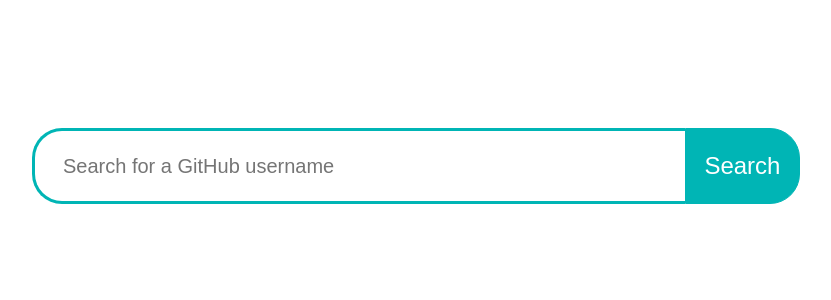
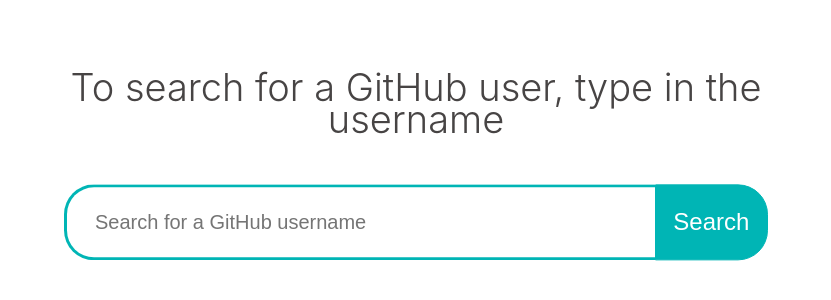
Before and after one commit to biacoronha/github_users, a React (Create React App) app: page / in a window 1280 px wide. Shown: the part 234-534 px from the top of the page, without its empty margins (224-1055 px from the left). Built offline with nearby package versions, Linux system fonts and the light colour scheme.

Commit message:
css ajustments in SearchPage

```diff
--- a/src/components/Header.css
+++ b/src/components/Header.css
@@ -3,14 +3,13 @@
 	top: 0;
 	left: 0;
 	width: 100%;
-    height: 5.5%;
+    height: 7.5%;
 	padding: 15px 0;
 	background-color: white;
 	box-shadow: 0 0 10px rgba(black,0.3);
 	z-index: 9998;
     display: flex;
     align-items: center;
-
 }
 
 .home {
--- a/src/components/SearchBar.css
+++ b/src/components/SearchBar.css
@@ -1,10 +1,10 @@
-.search {
+/* .search {
     position: fixed;
     top: 50%;
     left: 50%;
     transform: translate(-50%, -50%);
     width: 60%;
-}
+} */
 
 .search-input {
     width: 100%;
--- /dev/null
+++ b/src/pages/SearchPage.css
@@ -0,0 +1,17 @@
+.main-section {
+    position: fixed;
+    top: 50%;
+    left: 50%;
+    transform: translate(-50%, -50%);
+    width: 55%;
+}
+
+.main-section h1 {
+    font-size: 38px;
+    line-height: 32px;
+    font-weight: 300;
+    text-align: center;
+    margin-bottom: 7%;
+    margin-top: 0;
+    color: #474444;
+}
--- a/src/pages/SearchPage.js
+++ b/src/pages/SearchPage.js
@@ -1,13 +1,17 @@
 import { useState } from "react";
 import SearchBar from "../components/SearchBar"
+import './SearchPage.css'
 
 export default function SearchPage() {
     const [input, setInput] = useState('');
 
     return (
-        <SearchBar  //adicionar imagem de fundo e header?
-            input={input}
-            setInput={setInput}
-        />
+        <div className="main-section">
+            <h1>To search for a GitHub user, type in the username</h1>
+            <SearchBar  //adicionar imagem de fundo e header?
+                input={input}
+                setInput={setInput}
+            />
+        </div>
     );
 }
```
